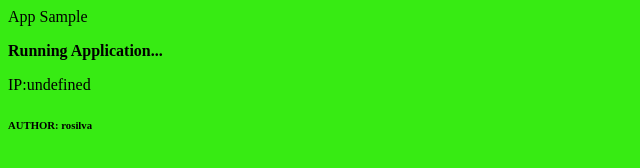
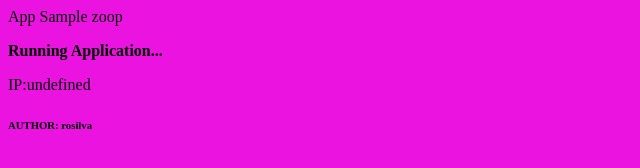
Before and after one commit to rosilva2018/k8s-sample, a plain HTML site: page index.html in a window 1280 px wide. Shown: the whole page, without its empty margins (0-640 px from the left). Drawn offline with Linux system fonts and the light colour scheme.

Commit message:
Deploy 7

```diff
--- a/index.html
+++ b/index.html
@@ -3,13 +3,13 @@
 <head>
 <style>
 body {
-background-color: #37eb13
+background-color: #eb13e0
 }
 </style>
 </head>
 <body
 
-<h1> App Sample  <p> <b> Running Application... </b> </p> </h1>
+<h1> App Sample zoop  <p> <b> Running Application... </b> </p> </h1>
       <script type="text/javascript">
             var userip;
           </script>
```
Also changed, not shown: 1 other file.
